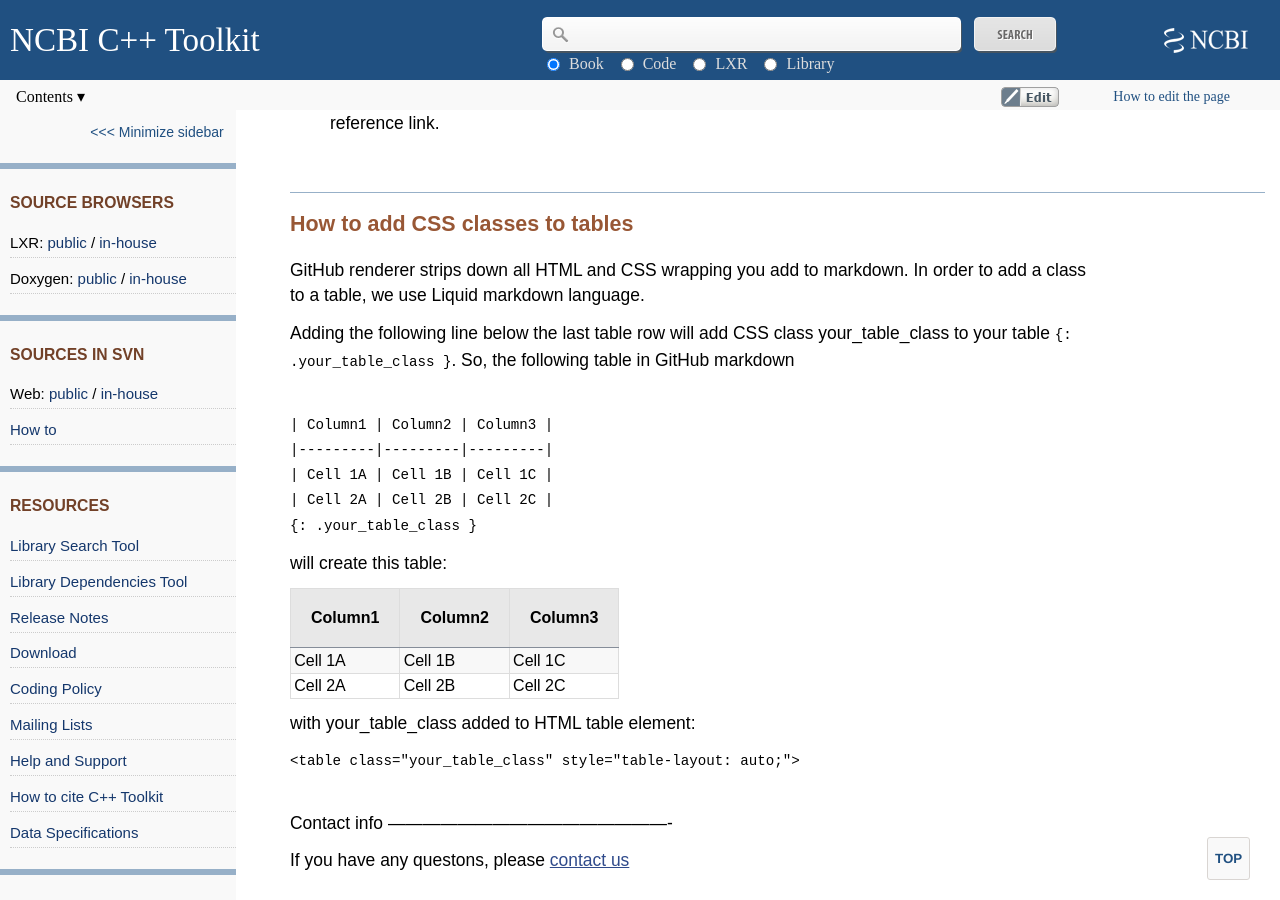
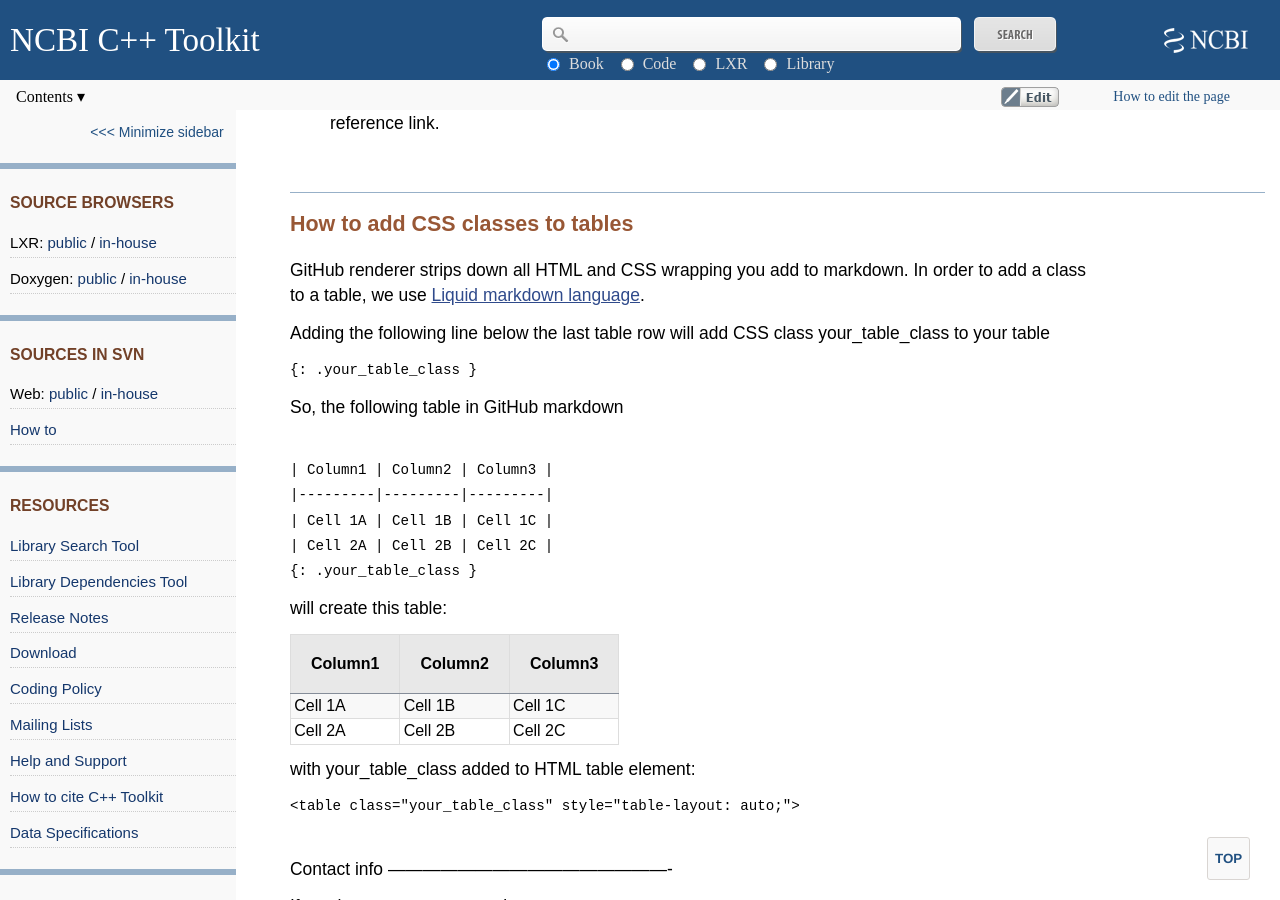
Before and after one commit to ncbi/cxx-toolkit, a Jekyll site: the page built from help_page.md, in a window 1280 px wide and 900 px high, scrolled down 1031 px. Built offline with Jekyll 4.4.1, drawn with Linux system fonts in a browser that asks for light colours; some of the changed lines change nothing that is shown.

Commit message:
Fixed formatting; added link

````diff
--- a/help_page.md
+++ b/help_page.md
@@ -37,10 +37,13 @@
 
 How to add CSS classes to tables
 -------------------------------------------------
-GitHub renderer strips down all HTML and CSS wrapping you add to markdown. In order to add a class to a table, we use Liquid markdown language.
+GitHub renderer strips down all HTML and CSS wrapping you add to markdown. In order to add a class to a table, we use [Liquid markdown language](https://shopify.github.io/liquid/).
 
 Adding the following line below the last table row will add CSS class your_table_class to your table
-`{: .your_table_class }`. So, the following table in GitHub markdown
+
+```{: .your_table_class }```
+
+So, the following table in GitHub markdown
 
 ```
 
````
